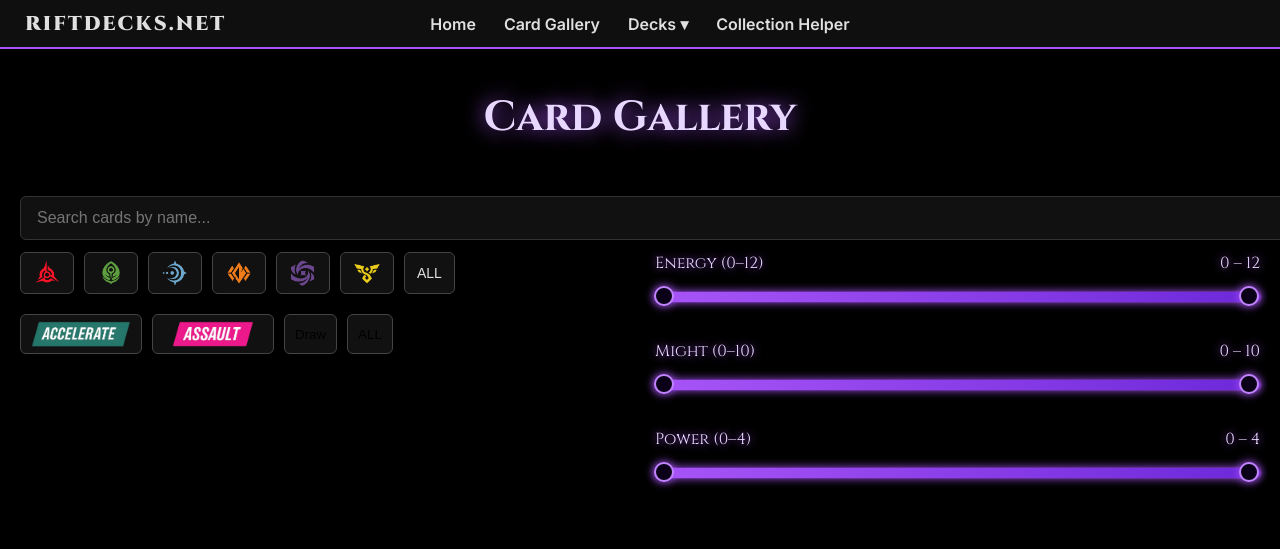
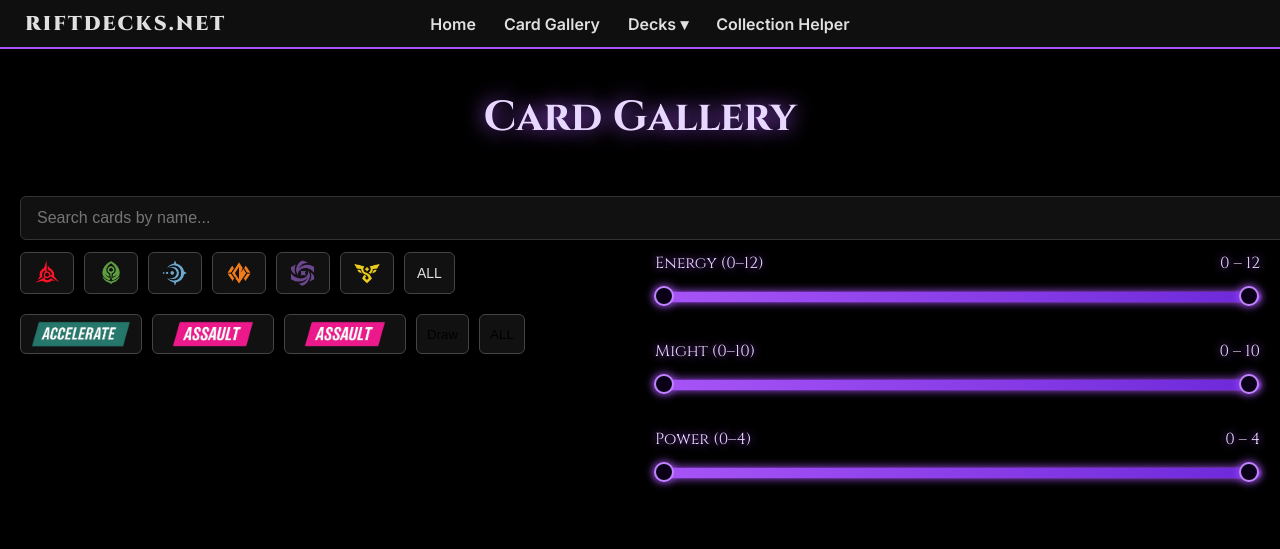
Before and after one commit to Arcee7321/riftdecks, a plain HTML site: page gallery/index.html in a window 1280 px wide. Shown: the top 549 px of the page. Drawn offline with Linux system fonts and the light colour scheme; files whose address does not match are found by name.

Commit message:
Update index.html

```diff
--- a/gallery/index.html
+++ b/gallery/index.html
@@ -215,6 +215,7 @@
     <div id="propertyFilters" style="display:flex; gap:10px; margin-bottom:20px; flex-wrap:wrap;">
       <button class="prop-btn" data-prop="Accelerate"><img src="/assets/properties/accelerate.webp" alt="Accelerate"></button>
       <button class="prop-btn" data-prop="Assault"><img src="/assets/properties/assault.webp" alt="Assault"></button>
+      <button class="prop-btn" data-prop="Action"><img src="/assets/properties/assault.webp" alt="Action"></button>
       <button class="prop-btn" data-prop="Draw">Draw</button>
       <button class="prop-btn" data-prop="ALL">ALL</button>
     </div>
```
